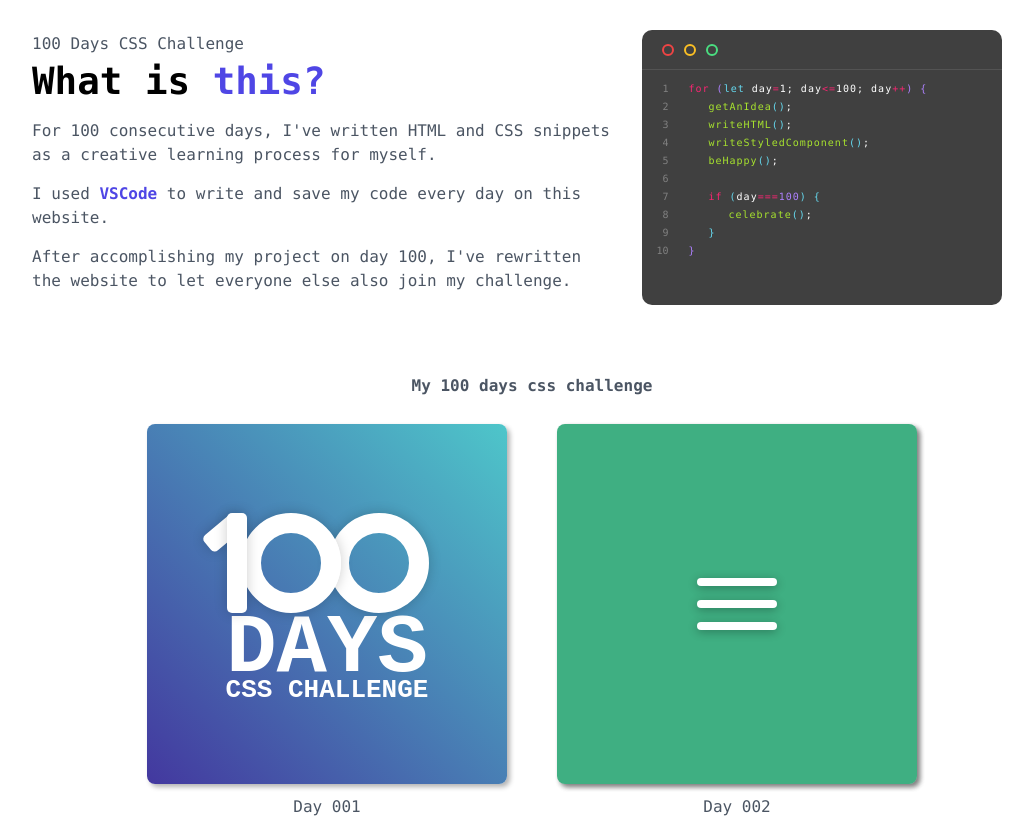
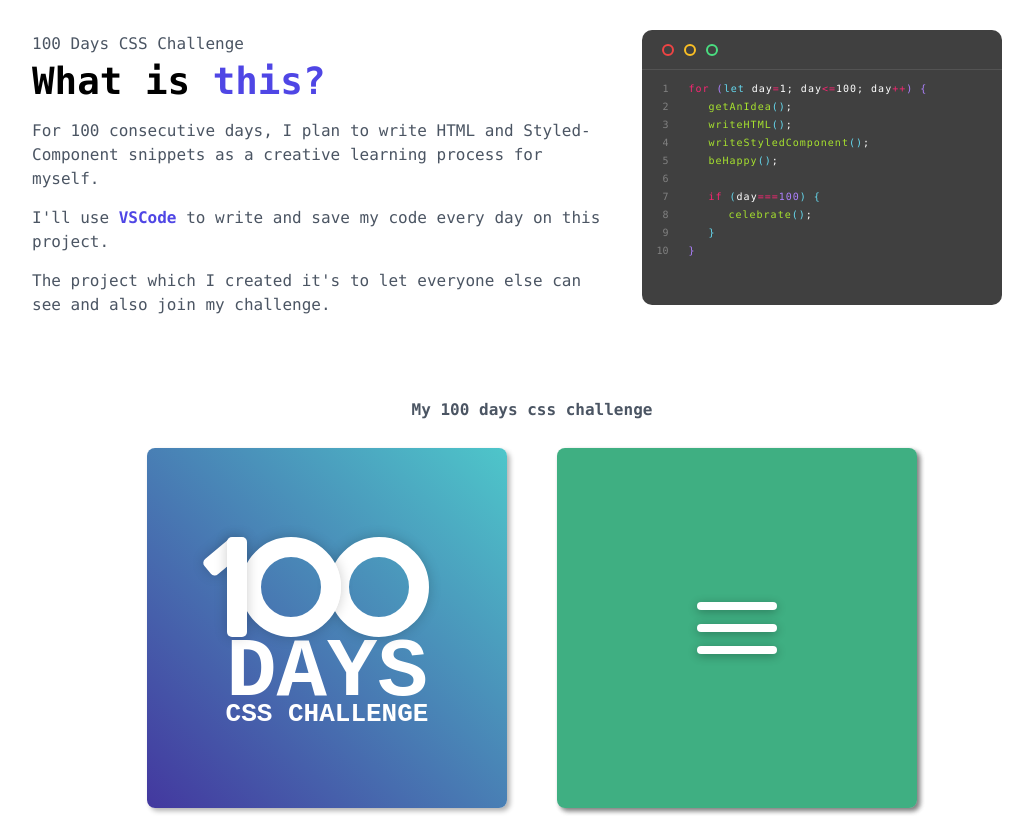
Before and after one commit to Rolewen/css-challenge, a React (Create React App) app: page / in a window 1280 px wide. Shown: the top 817 px of the page, without its empty margins (108-1141 px from the left). Built offline with nearby package versions, Linux system fonts and the light colour scheme; a web font is replaced by a local one.

Commit message:
feat: modified header description on header

```diff
--- a/src/App.tsx
+++ b/src/App.tsx
@@ -192,18 +192,18 @@ function App() {
 							</span>
 						</h1>
 						<p>
-							For 100 consecutive days, I've written HTML and CSS
-							snippets as a creative learning process for myself.
+							For 100 consecutive days, I plan to write HTML and
+							Styled-Component snippets as a creative learning
+							process for myself.
 						</p>
 						<p>
-							I used{" "}
+							I'll use{" "}
 							<span className="text-blue bold">VSCode</span> to
-							write and save my code every day on this website.
+							write and save my code every day on this project.
 						</p>
 						<p>
-							After accomplishing my project on day 100, I've
-							rewritten the website to let everyone else also join
-							my challenge.
+							The project which I created it's to let everyone
+							else can see and also join my challenge.
 						</p>
 					</div>
 					<div>
```
